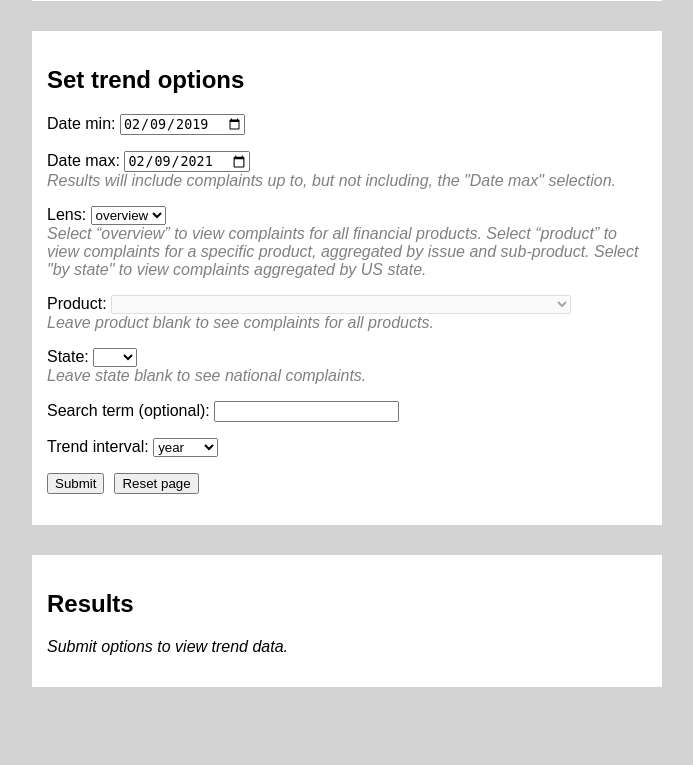
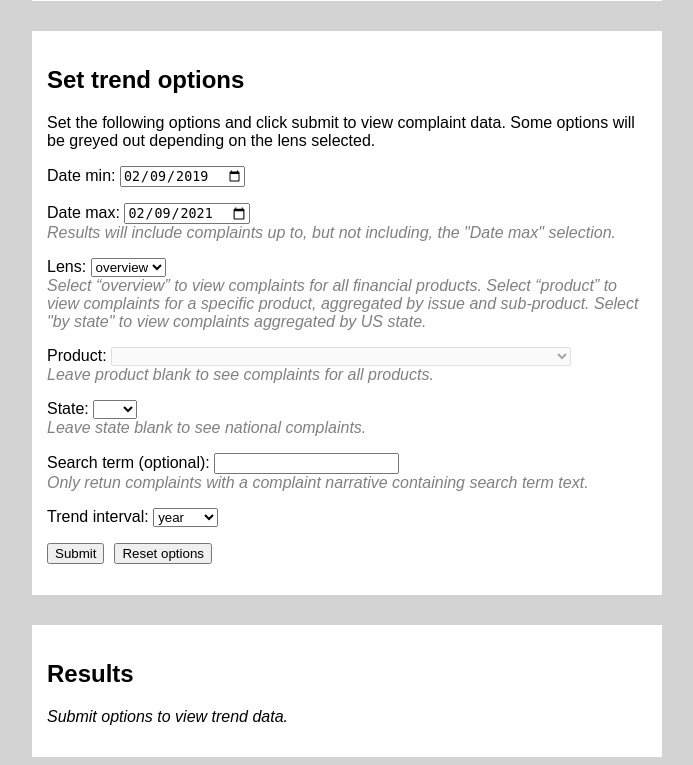
Before and after one commit to gweissman86/cfpb_data_downloader, a PHP site: page / in a window 1280 px wide. Shown: the part 383-1148 px from the top of the page, without its empty margins (293-986 px from the left). Before the commit the page ends 1070 px from the top, so only its background shows below. Run offline with PHP 8.4, Linux system fonts and the light colour scheme; data that the repository does not hold is empty.

Commit message:
update some instructions.

```diff
--- a/index.php
+++ b/index.php
@@ -25,6 +25,7 @@
 
 <div id="options" class="primary">
 <h2> Set trend options</h2>
+Set the following options and click submit to view complaint data. Some options will be greyed out depending on the lens selected.
 
 <form>
 
@@ -52,19 +53,21 @@
 
   <p><label for="state">State:</label>
   <select id="state" name="state">
-  </select>  <br>
-  <span class="form_instructions">Leave state blank to see national complaints.</span>
+  </select>
+  <br><span class="form_instructions">Leave state blank to see national complaints.</span>
   </p>
 
 <p><label for="search_term">Search term (optional):</label>
   <input type="text" id="search_term" name="search_term">
-  </select>  </p>
+  </select>
+  <br><span class="form_instructions">Only retun complaints with a complaint narrative containing search term text.</span>
+  </p>
 
 <p><label for="trend_interval">Trend interval:</label>
   <select id="trend_interval" name="trend_interval">
   </select>  </p>
 
-  <p><input type="submit" value="Submit" style="margin-right:10px;"><a id="reset" class="button" href="" ><button type="button">Reset page</button></a></p>
+  <p><input type="submit" value="Submit" style="margin-right:10px;"><a id="reset" class="button" href="" ><button type="button">Reset options</button></a></p>
 
 </form>
 
```
